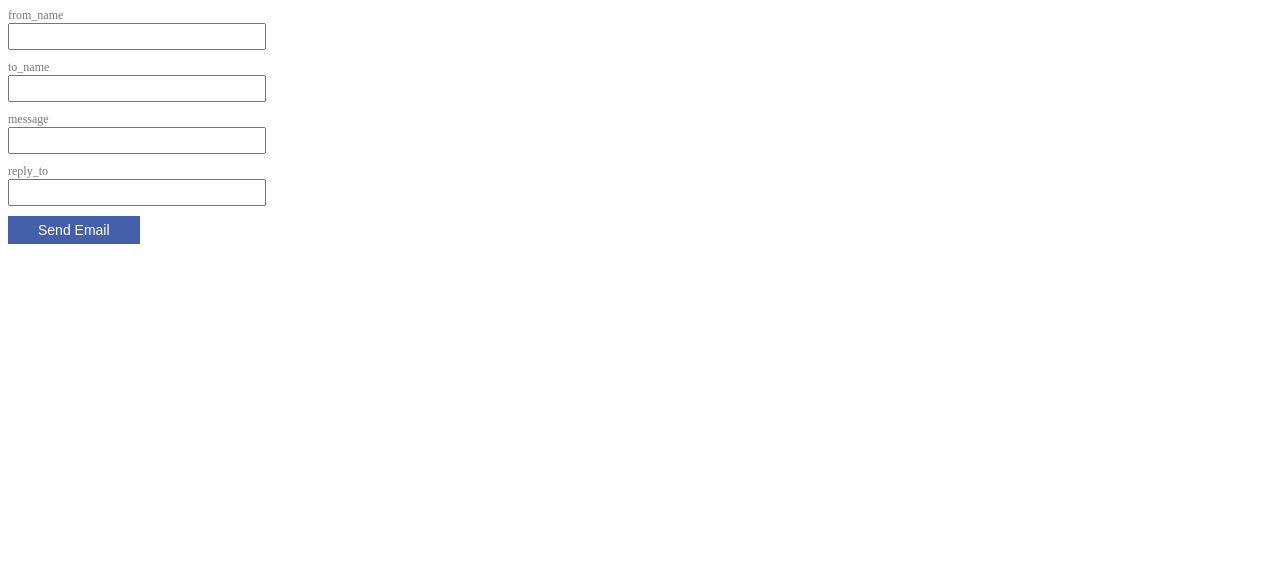
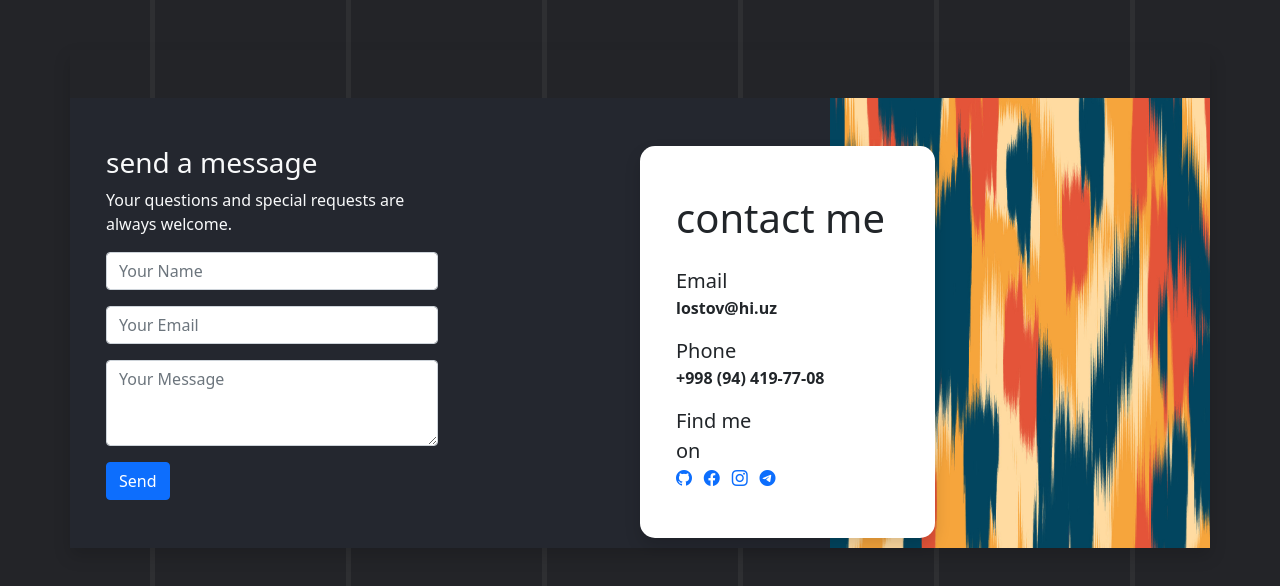
Before and after one commit to lostov/contact-with-me, a plain HTML site: page index.html in a window 1280 px wide. Drawn offline with nearby package versions, Linux system fonts and the light colour scheme; some packages are replaced by stand-ins of ours; a script that the page names is missing.

Commit message:
Add files via upload

```diff
--- a/index.html
+++ b/index.html
@@ -3,87 +3,136 @@
 <head>
     <head>
         <meta charset="UTF-8">
+        <link href="https://cdn.jsdelivr.net/npm/bootstrap-icons/font/bootstrap-icons.css" rel="stylesheet">
         <meta name="viewport" content="width=device-width, initial-scale=1.0">
         <title>Contact Page</title>
+        <link rel="stylesheet" href="css/bootstrap.min.css">
+        <script src="js/bootstrap.bundle.min.js"></script>
+        <style>
+            body {
+                margin: 0;
+                padding: 0;
+                background: #232428;
+            }
+            .background {
+                position: fixed;
+                top: 0;
+                left: 0;
+                right: 0;
+                bottom: 0;
+                padding: 0; /* Отступы по бокам */
+                background: #3b0a45; /* Тёмно-фиолетовый фон */
+                background:
+                    linear-gradient(to right, transparent 150px, rgba(255,255,255,0.05) 150px, rgba(255,255,255,0.05) 155px, transparent 155px),
+                    linear-gradient(to right, transparent calc( calc(100vw - 300px) / 5 + 150px), rgba(255,255,255,0.05) calc( calc(100vw - 300px) / 5 + 150px), rgba(255,255,255,0.05) calc( calc(100vw - 300px) / 5 + 155px), transparent calc( calc(100vw - 300px) / 5 + 155px)),
+                    linear-gradient(to right, transparent calc( calc(100vw - 300px) / 5*2 + 150px), rgba(255,255,255,0.05) calc( calc(100vw - 300px) / 5*2 + 150px), rgba(255,255,255,0.05) calc( calc(100vw - 300px) / 5*2 + 155px), transparent calc( calc(100vw - 300px) / 5*2 + 155px)),
+                    linear-gradient(to right, transparent calc( calc(100vw - 300px) / 5*3 + 150px), rgba(255,255,255,0.05) calc( calc(100vw - 300px) / 5*3 + 150px), rgba(255,255,255,0.05) calc( calc(100vw - 300px) / 5*3 + 155px), transparent calc( calc(100vw - 300px) / 5*3 + 155px)),
+                    linear-gradient(to right, transparent calc( calc(100vw - 300px) / 5*4 + 150px), rgba(255,255,255,0.05) calc( calc(100vw - 300px) / 5*4 + 150px), rgba(255,255,255,0.05) calc( calc(100vw - 300px) / 5*4 + 155px), transparent calc( calc(100vw - 300px) / 5*4 + 155px)),
+                    linear-gradient(to right, transparent calc(100vw - 150px), rgba(255,255,255,0.05) calc(100vw - 150px), rgba(255,255,255,0.05) calc(100vw - 145px), transparent calc(100vw - 145px));
+                background-size: 100% 100%;
+                background-repeat: no-repeat;
+            }
+            .content {
+                position: relative;
+                margin: 50px;
+            }
+        </style>
+        <script src="https://cdn.jsdelivr.net/npm/sweetalert2@11"></script>
+        <script type="text/javascript" src="https://cdn.jsdelivr.net/npm/@emailjs/browser@4/dist/email.min.js"></script>
+        <script type="text/javascript"> emailjs.init('p9bXcBwDS8Gc_ABNL') </script>
     </head>
     <body>
+        <div class="background"></div>
+        <div class="content">
+            <div class="container contact-section shadow">
+                <div class="row pt-5">
+                    <div class="col-lg-8 mb-4 mb-lg-0 text-light" style="background-color: #24272f;">
+                        <div class="container pt-5 pb-5">
+                            <div class="row">
+                                <div class="col-lg-6 col-md-12">
+                                    <div class="row">
+                                        <div class="col-12">
+                                            <h3>send a message</h3>
+                                            <p>
+                                                Your questions and special requests are always welcome.
+                                            </p>
+                                        </div>
+                                        <div class="col-12">
                                             <form id="form">
-          <div class="field">
-            <label for="from_name">from_name</label>
-            <input type="text" name="from_name" id="from_name">
+                                                <div class="mb-3">
+                                                    <input type="text" name="from_name" class="form-control" id="formName" placeholder="Your Name" required>
                                                 </div>
-          <div class="field">
-            <label for="to_name">to_name</label>
-            <input type="text" name="to_name" id="to_name">
+                                                <div class="mb-3">
+                                                    <input type="email" name="to_name" class="form-control" id="formEmail" placeholder="Your Email" required>
                                                 </div>
-          <div class="field">
-            <label for="message">message</label>
-            <input type="text" name="message" id="message">
+                                                <div class="mb-3">
+                                                    <textarea class="form-control" name="message" id="formMessage" rows="3" placeholder="Your Message" required></textarea>
                                                 </div>
-          <div class="field">
-            <label for="reply_to">reply_to</label>
-            <input type="text" name="reply_to" id="reply_to">
+                                                <button type="submit" id="button" class="btn btn-primary">Send</button>
+                                            </form>
                                         </div>
-
-          <input type="submit" id="button" value="Send Email" >
-        </form>
-
-        <script type="text/javascript"
-          src="https://cdn.jsdelivr.net/npm/@emailjs/browser@4/dist/email.min.js"></script>
-
-        <script type="text/javascript">
-          emailjs.init('p9bXcBwDS8Gc_ABNL')
-        </script>
+                                    </div>
+                                </div>
+                            </div>
+                        </div>
+                    </div>
+                    <div class="col-lg-4 bg-warning" style="background-image: url(second.jpg); background-size: cover;">
+                    </div>
+                    <div class="col-lg-3 col-md-6 col-sm-12 mt-5 bg-white position-absolute shadow pt-5 pb-5" style="left: 50%; border-radius: 15px;">
+                        <div class="container">
+                            <div class="row">
+                                <div class="col-12 mb-3">
+                                    <h3 class="fs-1">contact me</h3>
+                                </div>
+                                <div class="col-12 mb-3">
+                                    <span class="fs-5">Email</span>
+                                    <strong class="d-block">lostov@hi.uz</strong>
+                                </div>
+                                <div class="col-12 mb-3">
+                                    <span class="fs-5">Phone</span>
+                                    <strong class="d-block">+998 (94) 419-77-08</strong>
+                                </div>
+                                <div class="col-lg-6 col-md-12">
+                                    <span class="fs-5">Find me on</span>
+                                    <div class="d-flex justify-content-between">
+                                        <a href="#" class="mr-2"><i class="bi bi-github"></i></a>
+                                        <a href="#" class="mr-2"><i class="bi bi-facebook"></i></a>
+                                        <a href="#" class="mr-2"><i class="bi bi-instagram"></i></a>
+                                        <a href="#" class="mr-2"><i class="bi bi-telegram"></i></a>
+                                    </div>
+                                </div>
+                            </div>
+                        </div>
+                    </div>
+                </div>
+            </div>
+        </div>
         <script>
             const btn = document.getElementById('button');
-
             document.getElementById('form')
             .addEventListener('submit', function(event) {
             event.preventDefault();
-
             btn.value = 'Sending...';
-
             const serviceID = 'default_service';
             const templateID = 'template_s2bz68e';
-
             emailjs.sendForm(serviceID, templateID, this)
                 .then(() => {
                     btn.value = 'Send Email';
-                  alert('Sent!');
+                    Swal.fire({
+                        title: "Good job!",
+                        text: "Your email has been received. I'll get back to you soon.",
+                        icon: "success"
+                    });
+                    document.getElementById('form').reset();
                 }, (err) => {
                     btn.value = 'Send Email';
-                  alert(JSON.stringify(err));
+                    Swal.fire({
+                        title: "Oops...",
+                        text: "If you couldn't figure it out right away, you can try again or write me a personal email. It is indicated on the right.",
+                        icon: "error"
+                    });
                 });
             });
         </script>
-        <style>
-            .field {
-              margin-bottom: 10px;
-            }
-
-            .field label {
-              display: block;
-              font-size: 12px;
-              color: #777;
-            }
-
-            .field input {
-              display: block;
-              min-width: 250px;
-              line-height: 1.5;
-              font-size: 14px;
-            }
-
-            input[type="submit"] {
-              display: block;
-              padding: 6px 30px;
-              font-size: 14px;
-              background-color: #4460AA;
-              color: #fff;
-              border: none
-            }
-        </style>
     </body>
-
-
 </html>
```
Also changed, not shown: css/bootstrap.min.css (added), js/bootstrap.bundle.min.js (added), js/bootstrap.min.js (added), logo_black.png (added), logo_dark_blue.png (added), logo_pantone.png (added), logo_white.png (added), second.jpg (added), 3 other files. Lines whose indentation alone changed are shown as unchanged.
